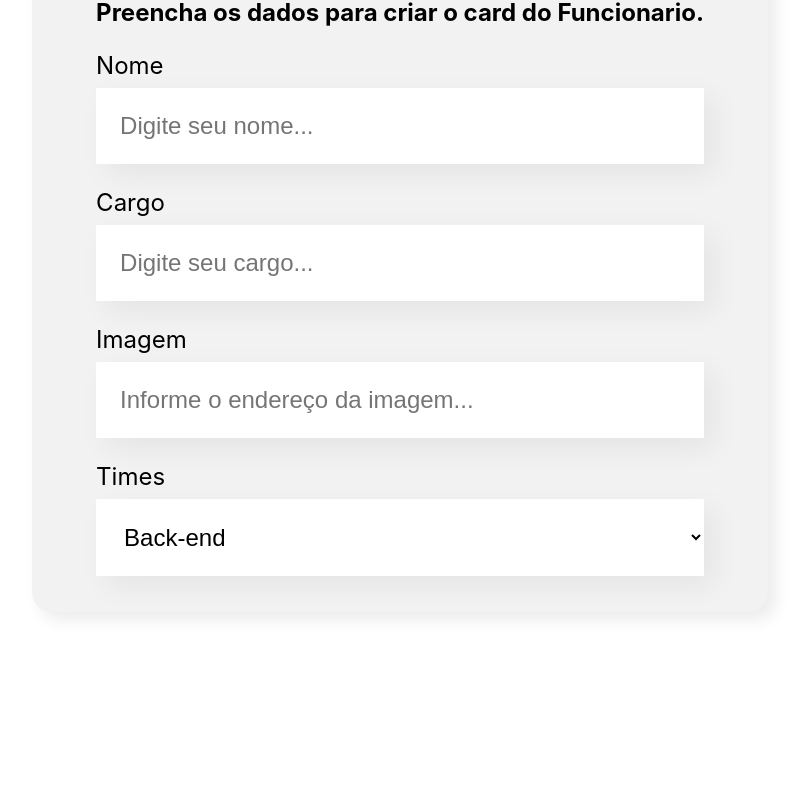
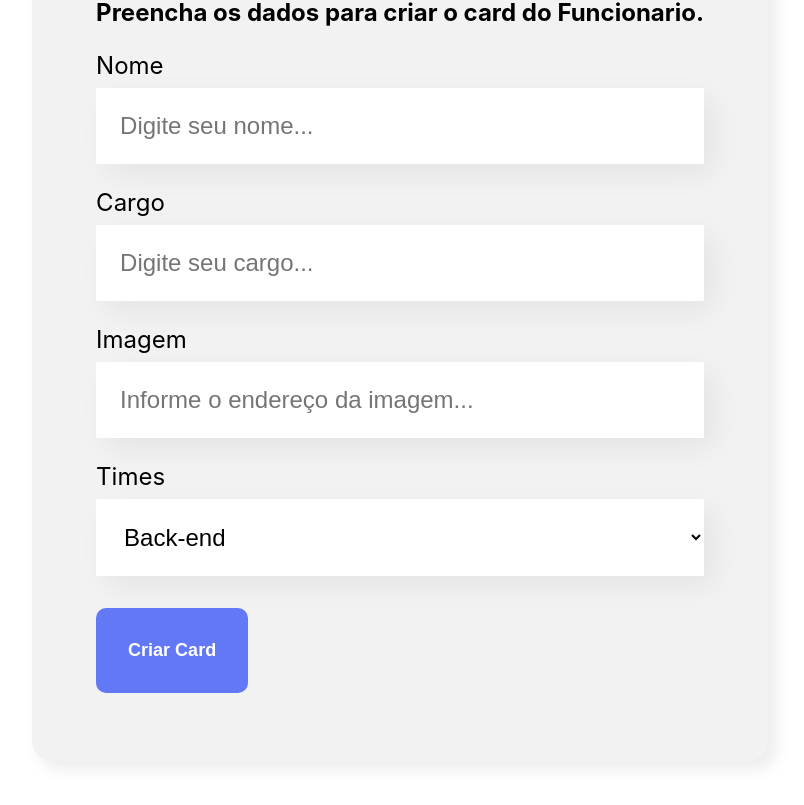
Before and after one commit to jonasluis/organo, a JavaScript app: page / in a window 1280 px wide. Shown: the part 636-1441 px from the top of the page, without its empty margins (240-1044 px from the left). Before the commit the page ends 1328 px from the top, so only its background shows below. Built offline with nearby package versions, Linux system fonts and the light colour scheme; the HTML template or start-up script is replaced by a standard one.

Commit message:
:sparkles: feat: Botao Criar Card no Formulario

```diff
--- /dev/null
+++ b/src/componentes/Botao/index.css
@@ -0,0 +1,15 @@
+.botao {
+    background-color: #6278f7;
+    border-radius: 10px;
+    font-weight: 700;
+    font-size: 18px;
+    padding: 32px;
+    border: none;
+    cursor: pointer;
+    color: #fff;
+    margin: 32px 0;
+}
+
+.botao:hover {
+    color: #95FFD4;
+}
--- /dev/null
+++ b/src/componentes/Botao/index.js
@@ -0,0 +1,9 @@
+import './index.css'
+
+export default function Botao(props){
+    return (
+        <button className='botao'>
+            {props.children}
+        </button>
+    )
+}
--- a/src/componentes/CampoTexto/index.js
+++ b/src/componentes/CampoTexto/index.js
@@ -5,7 +5,7 @@
     return (
         <div className="campo-texto">
             <label>{props.label}</label>
-            <input placeholder={`${props.placeholder}...`}/>
+            <input required={props.obrigatorio} placeholder={`${props.placeholder}...`}/>
         </div>
     )
 }
--- a/src/componentes/Formulario/index.js
+++ b/src/componentes/Formulario/index.js
@@ -1,3 +1,4 @@
+import Botao from "../Botao/index.js";
 import CampoTexto from "../CampoTexto/index.js";
 import ListaSuspensa from "../ListaSuspensa/index.js";
 import "./index.css";
@@ -15,14 +16,22 @@
 
    ]
 
+   const aoSalvar = (evento) => {
+    evento.preventDefalt()
+    console.log('Form foi submetido')
+   }
+
   return (
     <section className="formulario">
-      <form>
+      <form onSubmit={aoSalvar}>
         <h2>Preencha os dados para criar o card do Funcionario.</h2>
-        <CampoTexto label="Nome" placeholder="Digite seu nome" />
-        <CampoTexto label="Cargo" placeholder="Digite seu cargo" />
+        <CampoTexto obrigatorio={true} label="Nome" placeholder="Digite seu nome" />
+        <CampoTexto obrigatorio={true} label="Cargo" placeholder="Digite seu cargo" />
         <CampoTexto label="Imagem" placeholder="Informe o endereço da imagem" />
-        <ListaSuspensa label="Times" itens={times}/>
+        <ListaSuspensa obrigatorio={true} label="Times" itens={times}/>
+        <Botao>
+          Criar Card
+        </Botao>
       </form>
     </section>
   );
```
